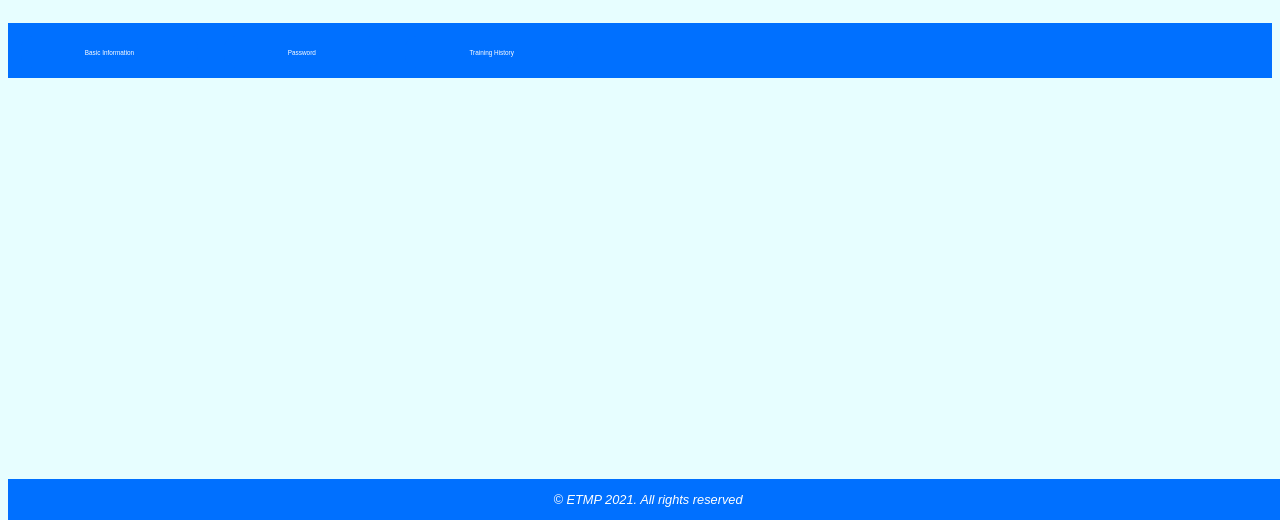
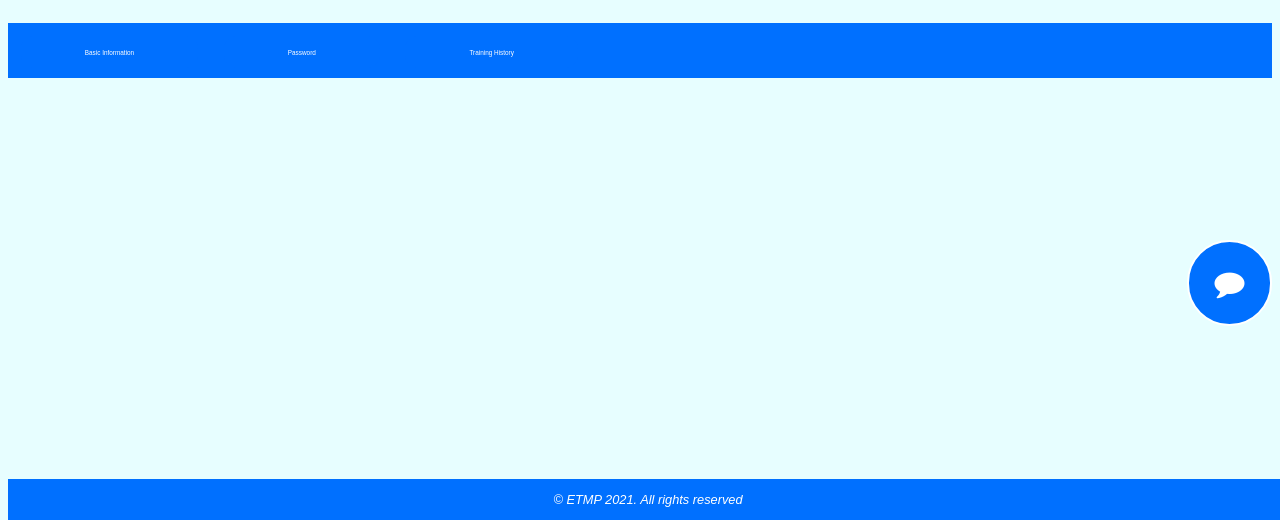
Before and after one commit to ChinJingJie/ETMP-Team5, a PHP site: page /profile.php in a window 1280 px wide. Shown: the part 280-800 px from the top of the page. Run offline with PHP 8.4, Linux system fonts and the light colour scheme.

Commit message:
add sticky chat icon float at bottom right corner

```diff
--- a/ETMP/header.php
+++ b/ETMP/header.php
@@ -9,4 +9,5 @@
     <meta name="viewport" content="width=device-width, initial-scale=1.0"/>
     <link rel="stylesheet" type="text/css" href="styles/style.css"/>
     <link rel="icon" href="images/company_logo.png"/>
+    <link rel="stylesheet" href="https://cdnjs.cloudflare.com/ajax/libs/font-awesome/4.7.0/css/font-awesome.min.css">
 </head>
--- a/ETMP/navigation.php
+++ b/ETMP/navigation.php
@@ -11,6 +11,6 @@
       </ul>
     </li>
     <li class="parent"><a href="#">Profile</a></li>
-    <li class="parent"><a href="enquiry.php">Logout</a></li>
+    <li class="parent"><a href="#">Logout</a></li>
   </ul>
 </nav>
--- a/ETMP/profile.php
+++ b/ETMP/profile.php
@@ -26,8 +26,11 @@
             <p>Display training History</p>
         </div>
     </section>
-    <div>
-        <!--chat icon-->
+    <br/><br/><br/><br/><br/><br/><br/><br/><br/>
+    <div class="sticky">
+        <a href="#">
+	       <i class="fa fa-comment"></i>
+        </a>
     </div>
   <?php include "footer.php"; ?>
 
--- a/ETMP/styles/style.css
+++ b/ETMP/styles/style.css
@@ -217,7 +217,6 @@ nav a:hover{
 /*tab*/
 .tab {
   overflow: hidden;
-  border: 0 solid #ccc;
   background-color: #0070ff;
 }
 
@@ -249,3 +248,24 @@ nav a:hover{
 .tabcontent p{
     background-color: #fff;
 }
+
+/*stick position*/
+div.sticky {
+  position: -webkit-sticky;
+  position: sticky;
+  bottom: 5vw;
+  float: right;
+  border-radius: 100%;
+}
+
+div.sticky a i {
+  position: -webkit-sticky;
+  position: sticky;
+  bottom: 5vw;
+  font-size: 30px;
+  border: 2px solid #fff;
+  border-radius: 100%;
+  background-color: #0070ff;
+  padding: 2vw;
+  color: #fff;
+}
```
Also changed, not shown: 1 other file.
